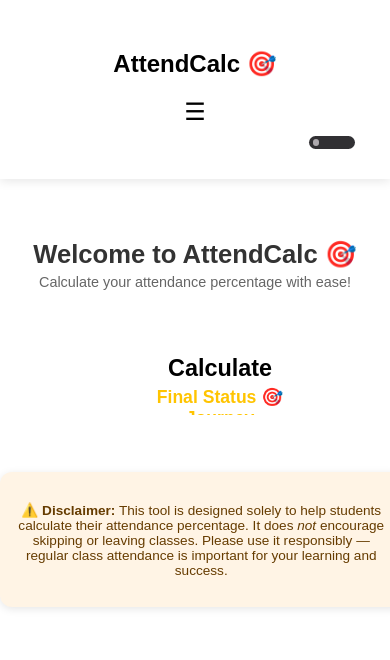
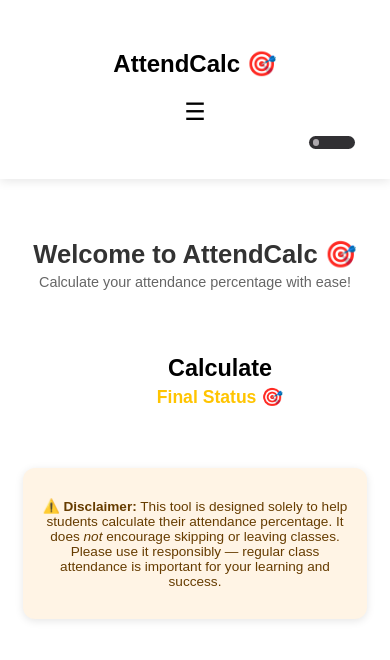
Before and after one commit to paramkhodiyar/AttendCalc, a React (Vite) app: page / in a window 390 px wide. Shown: the top 660 px of the page. Built offline with nearby package versions, Linux system fonts and the light colour scheme.

Commit message:
bug fix responsive done

```diff
--- a/src/components/home/home.css
+++ b/src/components/home/home.css
@@ -155,7 +155,7 @@ body {
     .warning {
         padding: 1rem;
         font-size: 0.85rem;
-        width: 95%;
+        max-width: 80vw;
     }
 
     .stylecontainer {
--- a/src/components/maincard/maincard.css
+++ b/src/components/maincard/maincard.css
@@ -81,7 +81,7 @@
 
     .ad .words {
         font-size: 0.95em;
-        height: 1.5em;
+        height: 1.3em;
     }
 
     .ad .words span {
```
